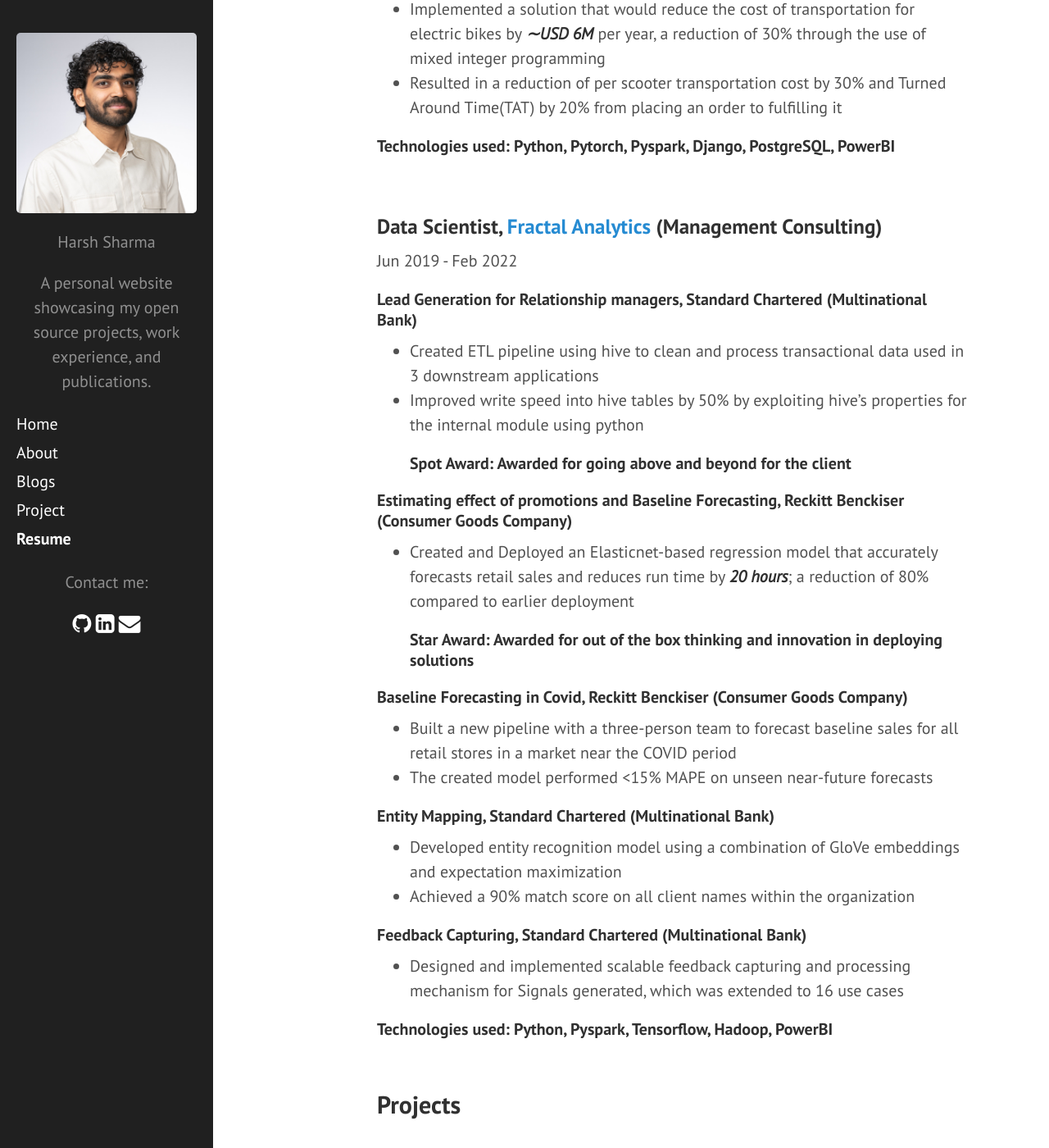
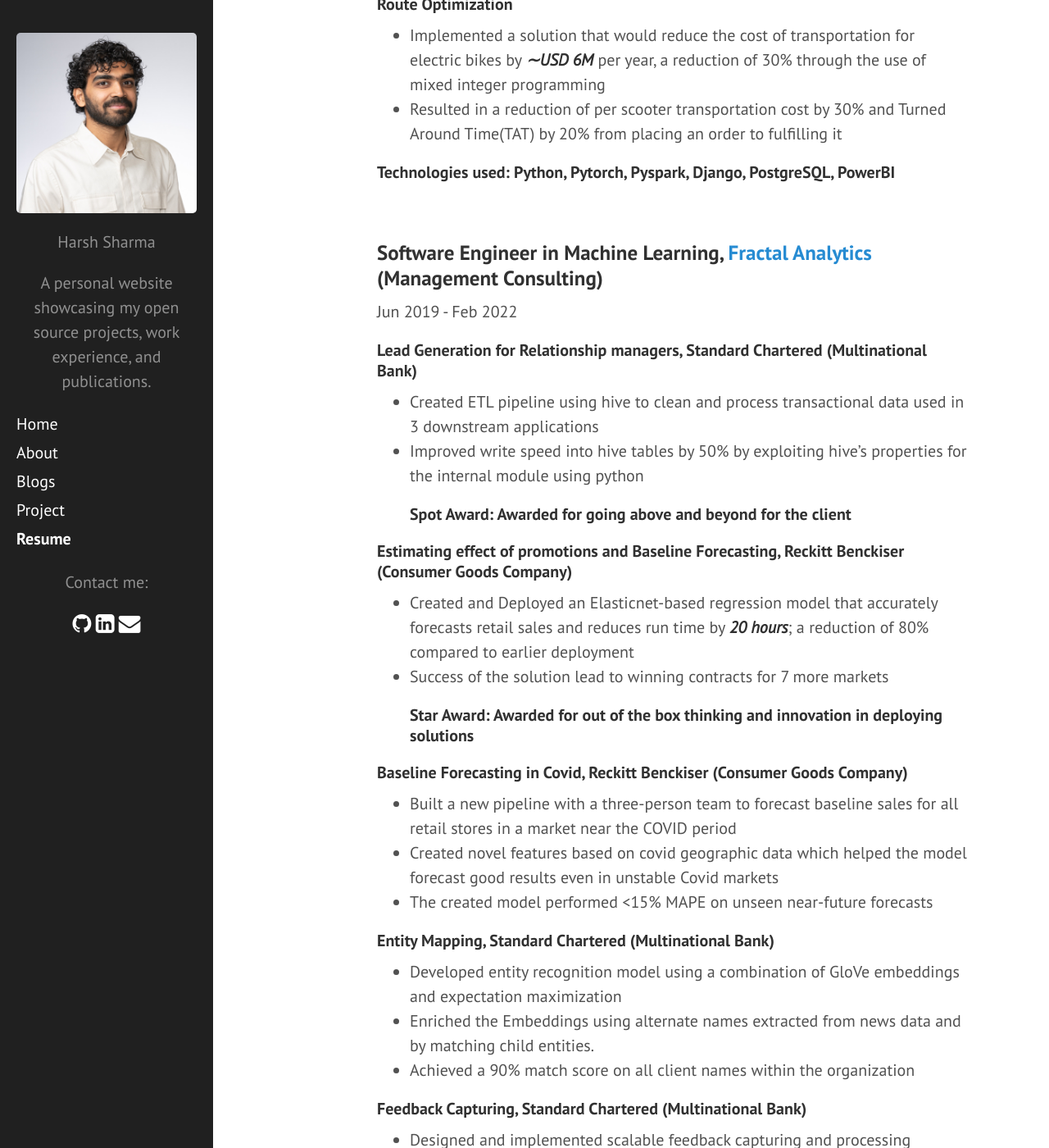
Before and after one commit to 97harsh/97harsh.github.io, a Jekyll site: the page built from resume.md, in a window 1280 px wide and 1400 px high, scrolled down 1905 px. Shown: the whole window at 82% size. Built offline with Jekyll 4.4.1, drawn with Linux system fonts in a browser that asks for light colours; nearby versions of some CDN libraries; Markdown is read by kramdown in place of the engine named in the settings; some of the changed text lies outside the part shown.

Commit message:
changes to resume 3/inf

```diff
--- a/resume.md
+++ b/resume.md
@@ -34,7 +34,7 @@
 
 ## Work Experience
 
-### Data Scientist, <a href="https://olaelectric.com/" target="_blank">OlaElectric</a> (Electric Two Wheeler Manufacturer)
+### Software Engineer in Machine Learning, <a href="https://olaelectric.com/" target="_blank">OlaElectric</a> (Electric Two Wheeler Manufacturer)
 Feb 2022 - Aug 2022
 
 #### Vehicle Lifecycle Management
@@ -55,7 +55,7 @@
 
 <br>
 
-### Data Scientist, <a href="https://fractal.ai" target="_blank">Fractal Analytics</a> (Management Consulting)
+### Software Engineer in Machine Learning, <a href="https://fractal.ai" target="_blank">Fractal Analytics</a> (Management Consulting)
 Jun 2019 - Feb 2022
 #### Lead Generation for Relationship managers, Standard Chartered (Multinational Bank)
 - Created ETL pipeline using hive to clean and process transactional data used in 3 downstream applications
@@ -64,16 +64,19 @@
 
 #### Estimating effect of promotions and Baseline Forecasting, Reckitt Benckiser (Consumer Goods Company)
 - Created and Deployed an Elasticnet-based regression model that accurately forecasts retail sales and reduces run time by **_20 hours_**; a reduction of 80% compared to earlier deployment
+- Success of the solution lead to winning contracts for 7 more markets
 #### Star Award: Awarded for out of the box thinking and innovation in deploying solutions
 
 
 #### Baseline Forecasting in Covid, Reckitt Benckiser (Consumer Goods Company)
 - Built a new pipeline with a three-person team to forecast baseline sales for all retail stores in a market near the COVID period
+- Created novel features based on covid geographic data which helped the model forecast good results even in unstable Covid markets
 - The created model performed <15% MAPE on unseen near-future forecasts
 
 
 #### Entity Mapping, Standard Chartered (Multinational Bank)
 - Developed entity recognition model using a combination of GloVe embeddings and expectation maximization
+- Enriched the Embeddings using alternate names extracted from news data and by matching child entities.
 - Achieved a 90% match score on all client names within the organization
 
 #### Feedback Capturing, Standard Chartered (Multinational Bank)
@@ -108,4 +111,5 @@
 
 Pune May 2018 - Jul 2018
 - Implemented semi-supervised clustering in Python and C++ to identify anomalous network activities
-- Annotated clusters to uncover malicious network access and malfunctioning devices, contributing to firewall updates
+- Annotated clusters to uncover malicious network access and Malfunctioning devices.
+- Anomalous clusters helped identify open ports, malicious devices on the network, devices with malfunctioning software which had high levels of network activity
```
